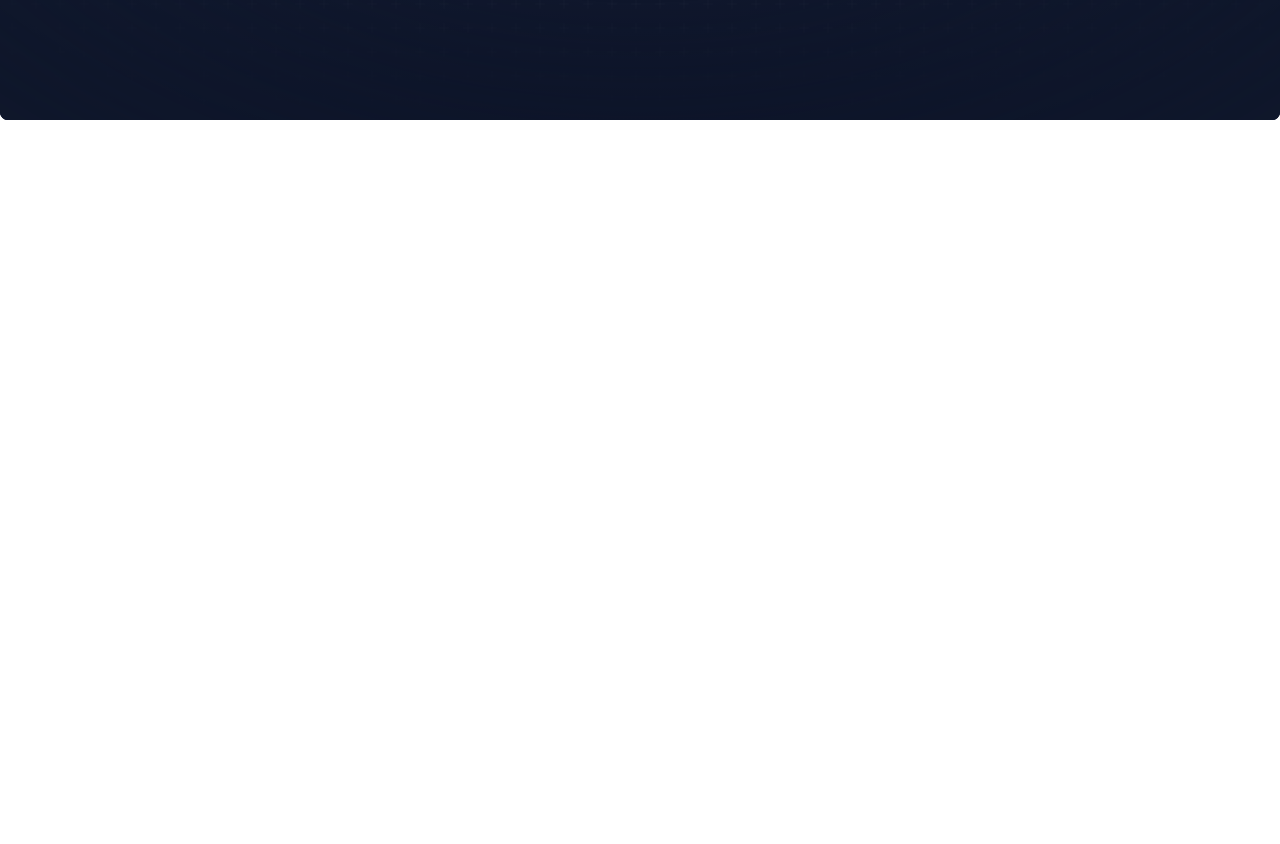
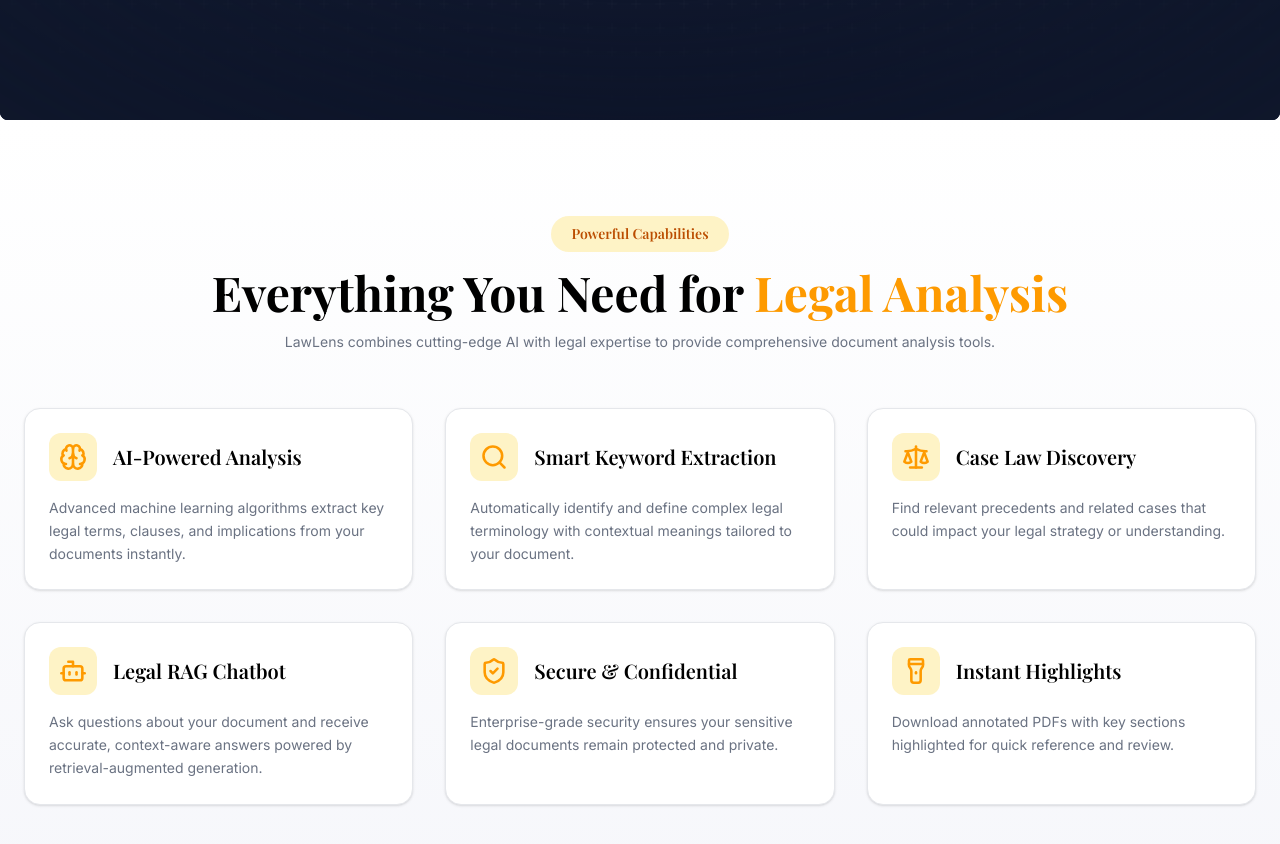
Before and after one commit to Suvanshsehgal/Law-Lens-Frontend, a React (Vite) app in the folder lawlens-frontend/: page / in a window 1280 px wide. Shown: the part 680-1524 px from the top of the page. Before the commit the page ends 800 px from the top, so only its background shows below. Built offline with nearby package versions, Linux system fonts and the light colour scheme.

Commit message:
Complete the Features Section

```diff
--- a/lawlens-frontend/src/App.jsx
+++ b/lawlens-frontend/src/App.jsx
@@ -1,11 +1,13 @@
 import React from 'react'
 import HeroSection from './components/HeroSection.jsx'
+import Features from './components/Features.jsx'
 import Navbar from './components/Navbar.jsx'
 function App() {
   return (
     <>
     <Navbar/>
     <HeroSection/>
+    <Features/>
     </>
 
   )
--- /dev/null
+++ b/lawlens-frontend/src/components/Features.jsx
@@ -0,0 +1,97 @@
+import React from 'react'
+import { Brain, Search, Scale, Bot, ShieldCheck, Flashlight } from "lucide-react";
+
+function Features() {
+  const features = [
+    {
+      icon: Brain,
+      title: "AI-Powered Analysis",
+      desc: "Advanced machine learning algorithms extract key legal terms, clauses, and implications from your documents instantly.",
+    },
+    {
+      icon: Search,
+      title: "Smart Keyword Extraction",
+      desc: "Automatically identify and define complex legal terminology with contextual meanings tailored to your document.",
+    },
+    {
+      icon: Scale,
+      title: "Case Law Discovery",
+      desc: "Find relevant precedents and related cases that could impact your legal strategy or understanding.",
+    },
+    {
+      icon: Bot,
+      title: "Legal RAG Chatbot",
+      desc: "Ask questions about your document and receive accurate, context-aware answers powered by retrieval-augmented generation.",
+    },
+    {
+      icon: ShieldCheck,
+      title: "Secure & Confidential",
+      desc: "Enterprise-grade security ensures your sensitive legal documents remain protected and private.",
+    },
+    {
+      icon: Flashlight,
+      title: "Instant Highlights",
+      desc: "Download annotated PDFs with key sections highlighted for quick reference and review.",
+    },
+  ];
+
+  return (
+    <>
+      <section className="w-full py-24 bg-gradient-to-b from-white to-[#f6f7fb]">
+        <div className="max-w-7xl mx-auto px-6">
+
+          {/* Badge */}
+          <div className="w-full flex justify-center mb-4">
+            <span className="px-5 py-2 bg-amber-100 text-amber-700 rounded-full text-sm font-medium playfair">
+              Powerful Capabilities
+            </span>
+          </div>
+
+          {/* Heading */}
+          <h2 className="text-4xl md:text-5xl font-bold text-center playfair">
+            Everything You Need for{" "}
+            <span className="text-amber-500">Legal Analysis</span>
+          </h2>
+
+          {/* Subtitle */}
+          <p className="inter text-center text-gray-500 mt-4 max-w-3xl mx-auto text-sm">
+            LawLens combines cutting-edge AI with legal expertise to provide
+            comprehensive document analysis tools.
+          </p>
+
+          {/* Feature Grid */}
+          <div className="grid grid-cols-1 md:grid-cols-2 lg:grid-cols-3 gap-8 mt-14">
+            {features.map((item, index) => {
+              const Icon = item.icon;
+              return (
+                <div
+                  key={index}
+                  className="bg-white border border-gray-200 hover:border-amber-500 rounded-2xl p-6 shadow-sm hover:shadow-[0_0_20px_rgba(245,158,11,0.4)] transition-all duration-300"
+                >
+
+                  {/* Icon + Title in One Row */}
+                  <div className="flex items-center gap-4 mb-4">
+                    <div className="w-12 h-12 rounded-xl bg-amber-100 text-amber-500 flex items-center justify-center">
+                      <Icon size={28} strokeWidth={2.2} />
+                    </div>
+
+                    <h3 className="text-xl font-semibold playfair">
+                      {item.title}
+                    </h3>
+                  </div>
+
+                  {/* Description */}
+                  <p className="inter text-gray-500 leading-relaxed text-sm">
+                    {item.desc}
+                  </p>
+                </div>
+              );
+            })}
+          </div>
+        </div>
+      </section>
+    </>
+  )
+}
+
+export default Features
```
